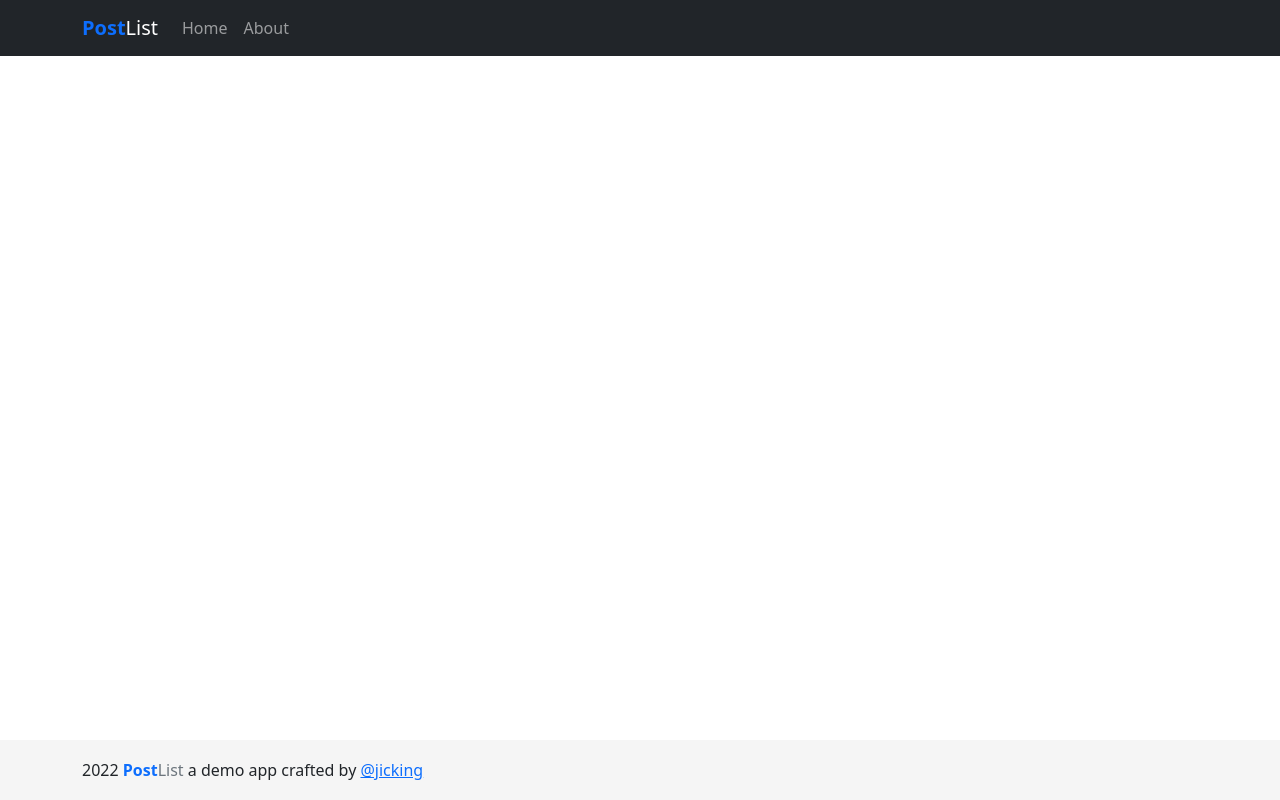
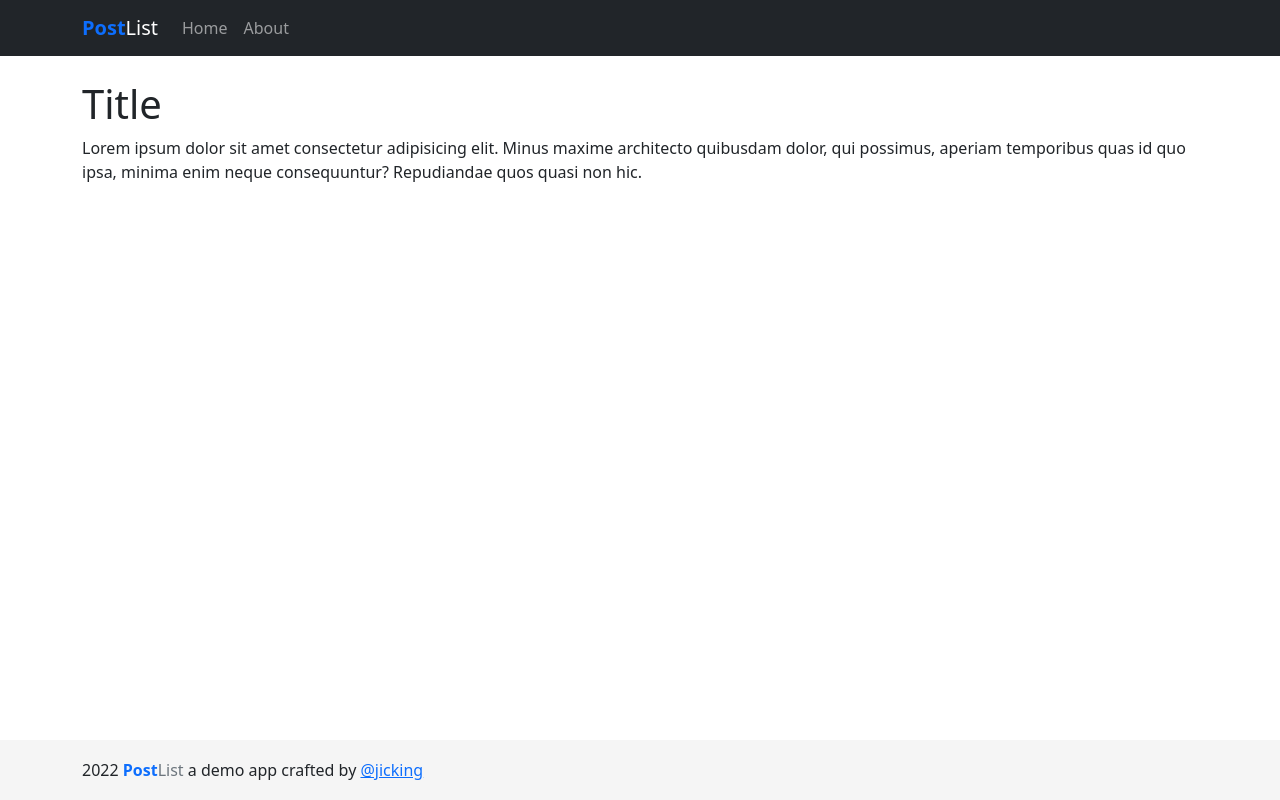
Before and after one commit to jicking/hw-post-notes, a Nuxt app: page /post in a window 1280 px wide. Built offline with nearby package versions, Linux system fonts and the light colour scheme.

Commit message:
view full post

```diff
--- a/components/PostList.vue
+++ b/components/PostList.vue
@@ -24,18 +24,12 @@
           <div class="card-header h6">{{ p.title }}</div>
           <div class="card-body">
             <div class="card-text">
-              {{ p.body }}
+              {{ p.body | truncateText }}
             </div>
-            <div class="d-flex justify-content-between align-items-center mt-2">
+            <div class="d-flex justify-content-start align-items-center mt-2">
               <div class="btn-group">
-                <button type="button" class="btn btn-sm btn-outline-secondary">
-                  View
-                </button>
-                <button type="button" class="btn btn-sm btn-outline-secondary">
-                  Edit
-                </button>
+                <NuxtLink :to="`/post?id=${p.id}`" class="btn btn-sm btn-outline-secondary">View Full Post</NuxtLink>
               </div>
-              <small class="text-muted">9 mins</small>
             </div>
           </div>
         </div>
--- a/nuxt.config.js
+++ b/nuxt.config.js
@@ -25,7 +25,7 @@ export default {
   ],
 
   // Plugins to run before rendering page: https://go.nuxtjs.dev/config-plugins
-  plugins: [],
+  plugins: ['@/plugins/truncateText.js'],
 
   // Auto import components: https://go.nuxtjs.dev/config-components
   components: true,
--- /dev/null
+++ b/pages/post.vue
@@ -0,0 +1,16 @@
+<template>
+  <div class="container">
+    <h1>Title</h1>
+    <p>
+      Lorem ipsum dolor sit amet consectetur adipisicing elit. Minus maxime
+      architecto quibusdam dolor, qui possimus, aperiam temporibus quas id quo
+      ipsa, minima enim neque consequuntur? Repudiandae quos quasi non hic.
+    </p>
+  </div>
+</template>
+
+<script>
+export default {}
+</script>
+
+<style></style>
--- /dev/null
+++ b/plugins/truncateText.js
@@ -0,0 +1,11 @@
+import Vue from 'vue'
+
+export default () => {
+  Vue.filter('truncateText', function (value) {
+    const maxLength = 80;
+    if (value.length < maxLength)
+      return value
+
+    return `${value.slice(0, maxLength)}...`
+  })
+}
```
